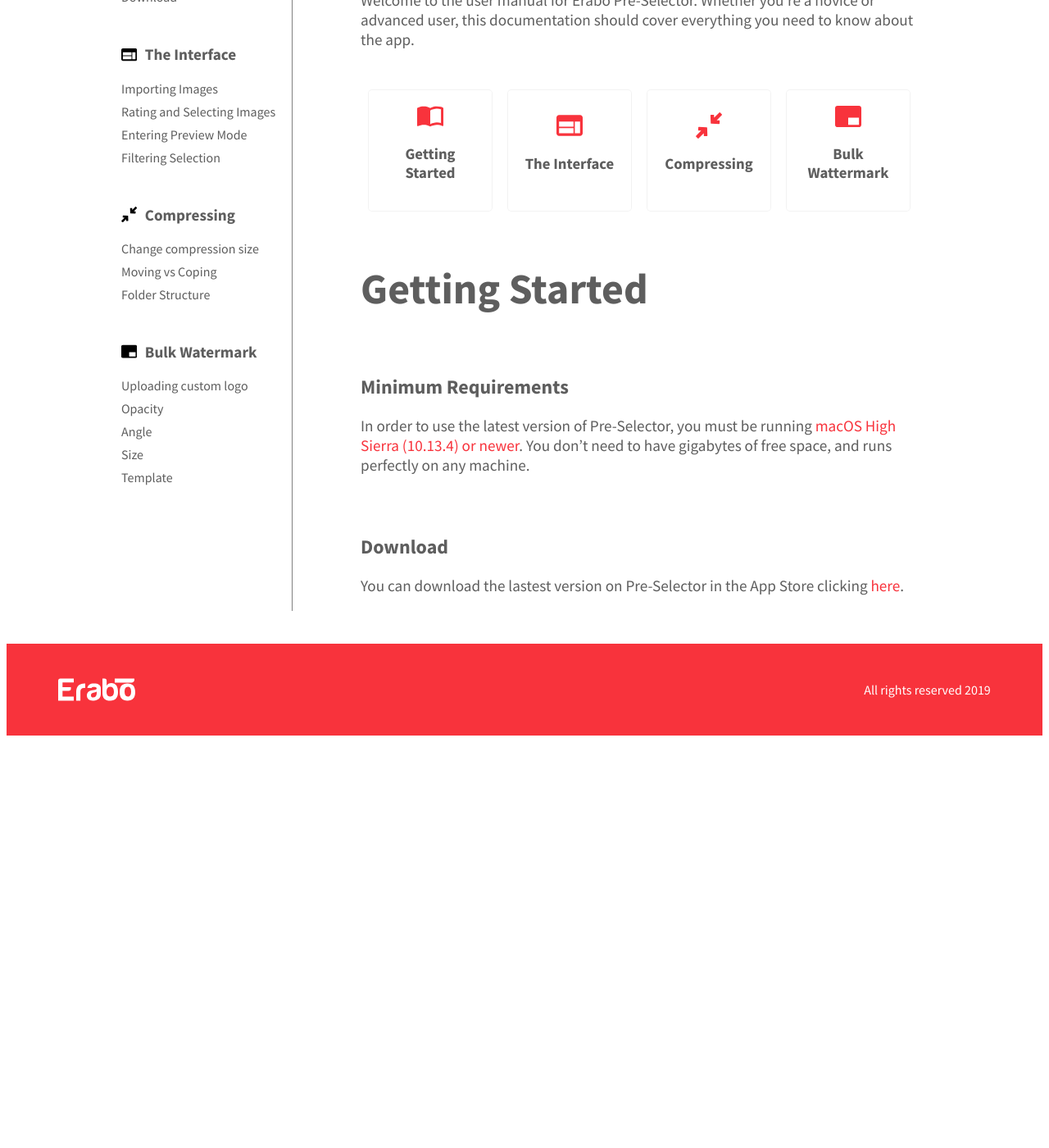
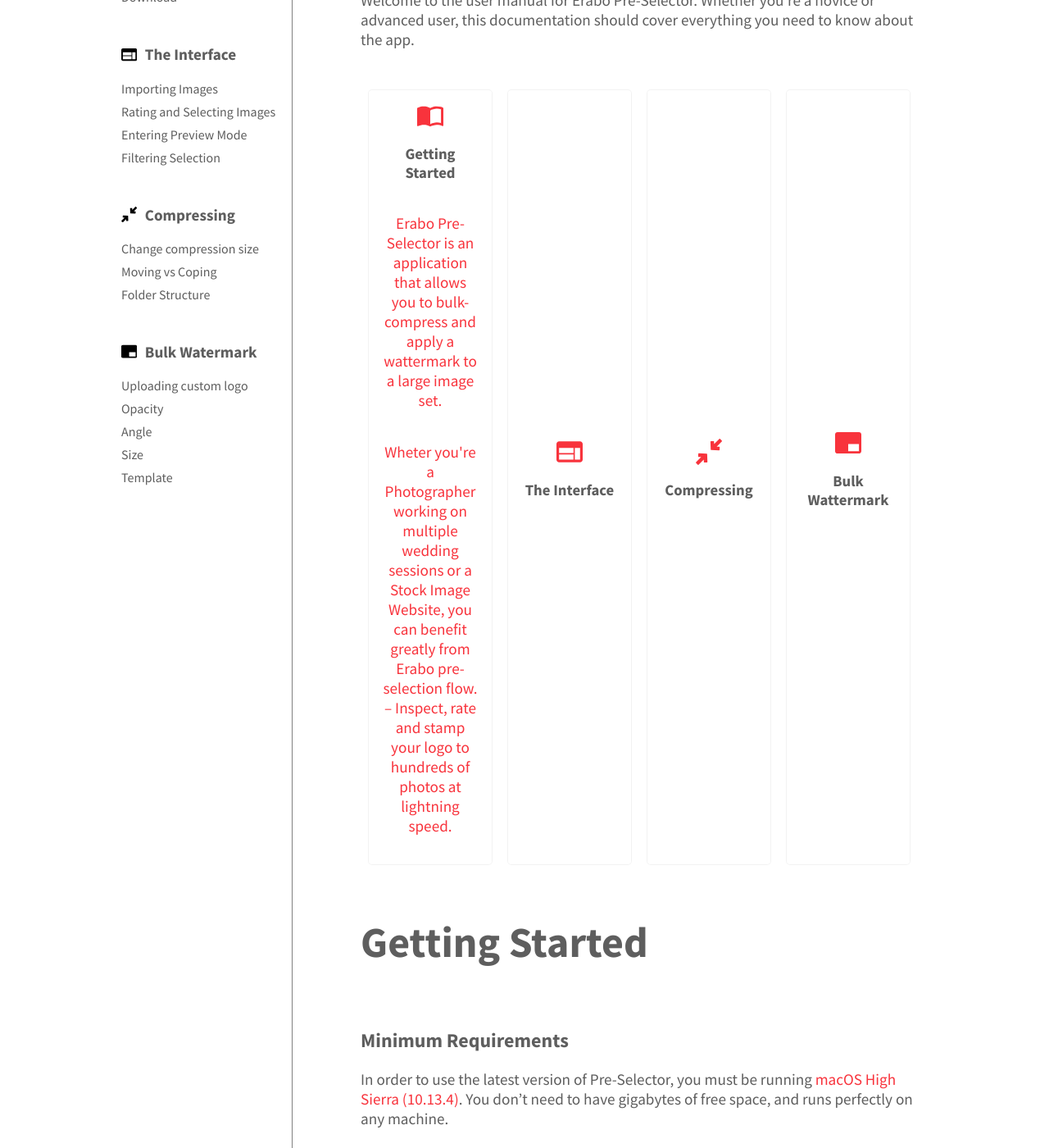
Before and after one commit to eraboapp/eraboapp.github.io, a Jekyll site: the page built from documentation/index.html, in a window 1280 px wide and 1400 px high, scrolled down 495 px. Shown: the whole window at 82% size. Built offline with Jekyll 4.4.1, drawn with Linux system fonts in a browser that asks for light colours; before the commit the page ends 1400 px from its top, so only the background shows below that.

Commit message:
Update index.html

```diff
--- a/documentation/index.html
+++ b/documentation/index.html
@@ -17,6 +17,9 @@
       <span>
           <h3>Getting Started</h3>
       </span>
+
+    <p>Erabo Pre-Selector is an application that allows you to bulk-compress and apply a wattermark to a large image set.</p>
+    <p>Wheter you're a Photographer working on multiple wedding sessions or a Stock Image Website, you can  benefit greatly from Erabo pre-selection flow. – Inspect, rate and stamp your logo to hundreds of photos at lightning speed.</p>
   </a>
 
   <a href="/docs/the-interface/" class="card">
@@ -43,7 +46,7 @@
 
 <h1 id="getting-started">Getting Started</h1>
 <h2 id="minumun">Minimum Requirements</h2>
-<p>In order to use the latest version of Pre-Selector, you must be running <a href="https://support.apple.com/downloads/macos" target="new">macOS High Sierra (10.13.4) or newer</a>.  You don’t need to have gigabytes of free space, and runs perfectly on any machine.</p>
+<p>In order to use the latest version of Pre-Selector, you must be running <a href="https://support.apple.com/downloads/macos" target="new">macOS High Sierra (10.13.4)</a>. You don’t need to have gigabytes of free space, and runs perfectly on any machine.</p>
 <h2 id="download-docs">Download</h2>
 <p>You can download the lastest version on Pre-Selector in the App Store clicking <a href="#">here</a>.</p>
 </section>
```
